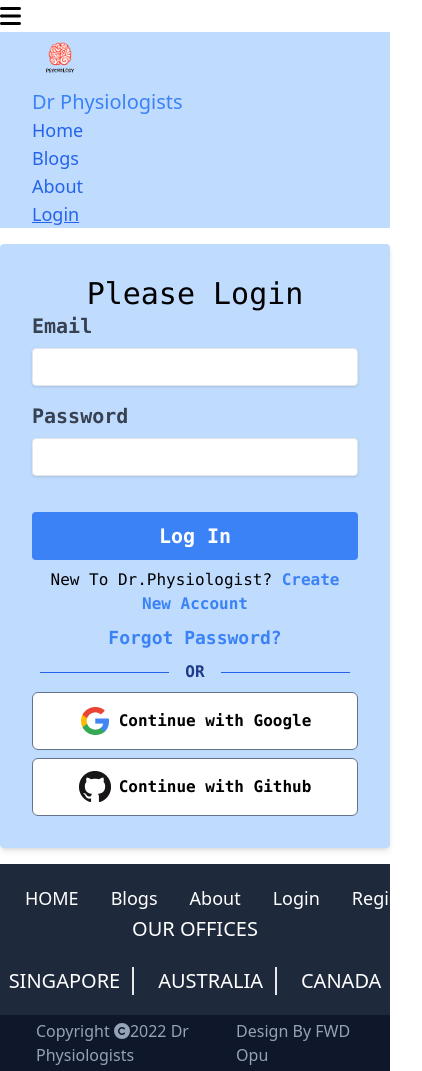
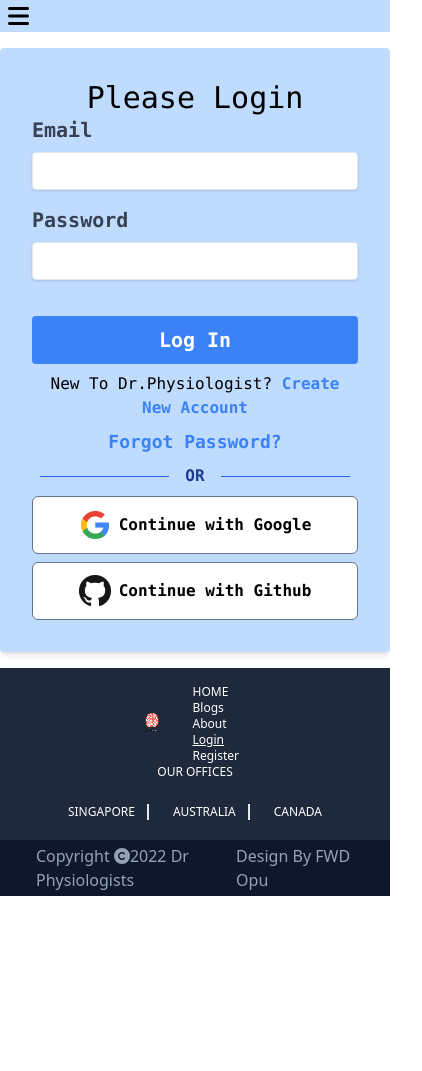
Before and after one commit to HasibAliOpu/Dr-Physiologists, a React (Create React App) app: page /login in a window 390 px wide. Shown: the whole page, 422 px wide, since content can reach past the window. After the commit the page ends 896 px from the top, so only its background shows below. Built offline with nearby package versions, Linux system fonts and the light colour scheme; no server answers; what tw-elements would draw is missing.

Commit message:
makeing responsive navber and some modify docinfo/header/footer/login

```diff
--- a/src/Pages/Home/DoctorInfo/DoctorInfo.js
+++ b/src/Pages/Home/DoctorInfo/DoctorInfo.js
@@ -2,22 +2,24 @@ import React from "react";
 import Doctor from "../../../images/doctor.jpg";
 const DoctorInfo = () => {
   return (
-    <div className="md:flex items-center p-16 bg-sky-300">
+    <div className="md:flex items-center p-16 bg-sky-300 text-gray-700">
       <div className="p-4">
-        <h1 className="text-2xl pb-3 ">Hello My Name Dr.ArafathM.D, PH.D</h1>
+        <h1 className="text-2xl pb-3">Hello My Name Dr.Arafath M.D, PH.D</h1>
         <p>
           My Qualification is BDS , MDS - Periodontology and Oral Implantology,
-          16 Years Experience
+          16 Years Experience.
         </p>
         <p>
           My Certification was National Specialist Register in psychology And
-          Gynecology Department of Science Major
+          Gynecology Department of Science Major.
         </p>
-        <p>
-          This is My awards Industry Innovator Award <br />
+        <p className="mt-1">
+          <span className="text-lg border-b-2">My Achieved awards</span>
+          <br />
+          Industry Innovator Award <br />
           Prescription of Medicine <br />
           CMA Honorary Membership Award <br />
-          Best Doctor for Psychiatrist
+          Best Doctor for Psychiatrist.!
         </p>
       </div>
       <img src={Doctor} alt="doctor" className="rounded-full" />
--- a/src/Pages/Login/Login.js
+++ b/src/Pages/Login/Login.js
@@ -27,12 +27,12 @@ const Login = () => {
     const password = passwordRef.current.value;
     signInWithEmailAndPassword(email, password);
     event.preventDefault();
+    toast("Sent email");
   };
   const handleResetPassword = async () => {
     const email = emailRef.current.value;
-
     await sendPasswordResetEmail(email);
-    toast("Sent email");
+    toast("Sending Email");
   };
   useEffect(() => {
     if (user) {
@@ -41,7 +41,7 @@ const Login = () => {
   }, [user, navigate, from]);
 
   let errorText;
-  if (loading || sending) {
+  if (loading) {
     return <Loading />;
   }
   if (error || resetError) {
--- a/src/Pages/Shared/Footer/Footer.js
+++ b/src/Pages/Shared/Footer/Footer.js
@@ -2,22 +2,22 @@ import React from "react";
 import { faCopyright } from "@fortawesome/free-solid-svg-icons";
 import { FontAwesomeIcon } from "@fortawesome/react-fontawesome";
 import Logo from "../../../images/icon/logo.png";
-import { Link } from "react-router-dom";
+import CustomLink from "../../../CustomLink/CustomLink";
 
 const Footer = () => {
   return (
     <div className="bg-slate-800 w-full">
       <div className="flex justify-center items-center gap-6 pt-4">
         <img src={Logo} alt="" className="w-1/12" />
-        <div className="text-white flex gap-8 text-lg">
-          <Link to="/">HOME</Link>
-          <Link to="/blogs">Blogs</Link>
-          <Link to="/about">About</Link>
-          <Link to="/login">Login</Link>
-          <Link to="/register">Register</Link>
+        <div className="text-white md:flex gap-8 text-xs md:text-lg">
+          <CustomLink to="/">HOME</CustomLink>
+          <CustomLink to="/blogs">Blogs</CustomLink>
+          <CustomLink to="/about">About</CustomLink>
+          <CustomLink to="/login">Login</CustomLink>
+          <CustomLink to="/register">Register</CustomLink>
         </div>
       </div>
-      <div className="text-center text-white text-xl">
+      <div className="text-center text-white text-xs md:text-xl">
         <h1>OUR OFFICES</h1>
         <div className="flex justify-center gap-6 mt-6">
           <p className="border-r-2 pr-3 hover:text-orange-400">SINGAPORE</p>
--- a/src/Pages/Shared/Header/Header.js
+++ b/src/Pages/Shared/Header/Header.js
@@ -10,15 +10,22 @@ const Header = () => {
   const [user] = useAuthState(auth);
   const [open, setOpen] = useState(false);
   return (
-    <div>
-      <div onClick={() => setOpen(!open)} className="md:hidden text-2xl">
+    <div className={`${open ? "mb-60" : ""}`}>
+      <div
+        onClick={() => setOpen(!open)}
+        className="md:hidden text-2xl pl-2 bg-blue-200"
+      >
         {open ? (
           <FontAwesomeIcon icon={faXmark} />
         ) : (
           <FontAwesomeIcon icon={faBars} />
         )}
       </div>
-      <div className="md:flex items-center justify-between px-8 bg-blue-200">
+      <div
+        className={`md:flex items-center justify-between px-8 bg-blue-200 md:static w-full absolute ${
+          open ? "top-18" : "top-[-300px]"
+        }`}
+      >
         <span className="md:flex items-center">
           <img src={Logo} className="w-14 h-14" alt="" />
           <h1 className="text-xl text-blue-500">Dr Physiologists</h1>
```
